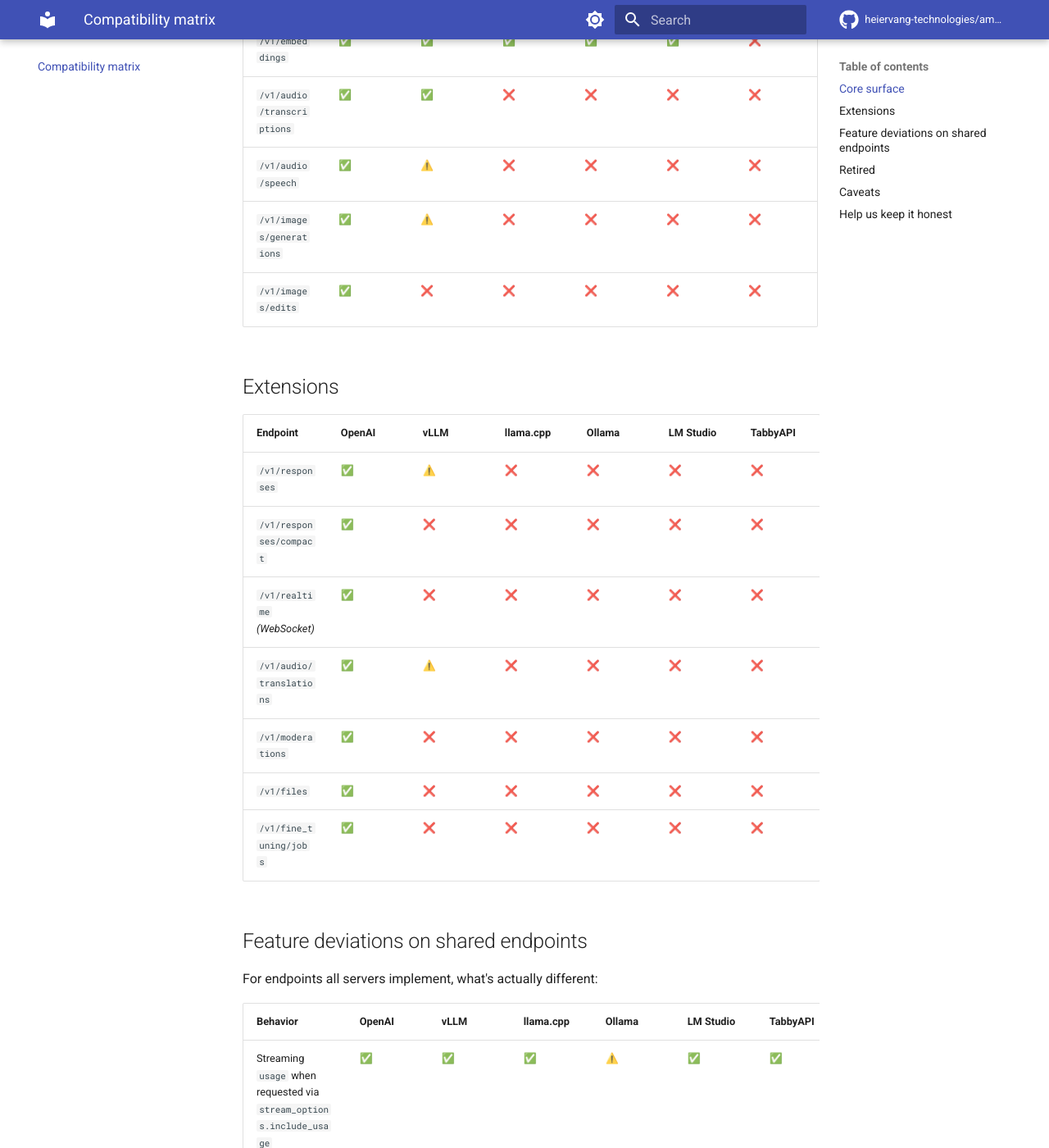
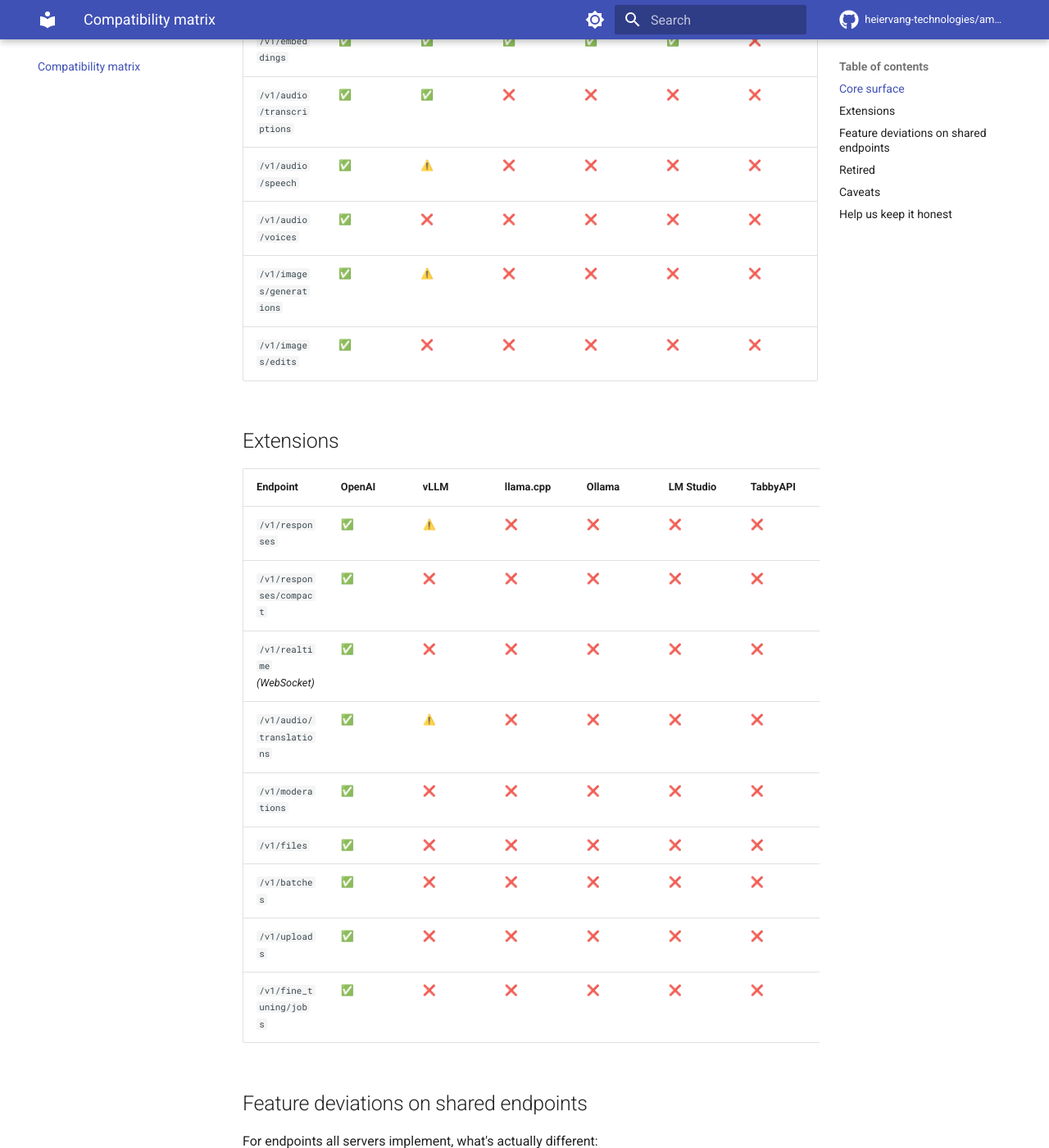
Before and after one commit to heiervang-technologies/am-i-openai-compatible, an MkDocs documentation site: the page built from docs/compatibility-matrix.md, in a window 1280 px wide and 1400 px high, scrolled down 821 px. Shown: the whole window at 82% size. Built offline with MkDocs 1.6.1 and Material for MkDocs 9.7.7, drawn with Linux system fonts in a browser that asks for light colours; comment, search, counter and statistics services are not loaded.

Commit message:
docs(matrix): add /v1/audio/voices + /v1/batches + /v1/uploads rows (#86)

```diff
--- a/docs/compatibility-matrix.md
+++ b/docs/compatibility-matrix.md
@@ -17,6 +17,7 @@
 | `/v1/embeddings`                        | ✅     | ✅   | ✅        | ✅     | ✅        | ❌       |
 | `/v1/audio/transcriptions`              | ✅     | ✅   | ❌        | ❌     | ❌        | ❌       |
 | `/v1/audio/speech`                      | ✅     | ⚠️   | ❌        | ❌     | ❌        | ❌       |
+| `/v1/audio/voices`                      | ✅     | ❌   | ❌        | ❌     | ❌        | ❌       |
 | `/v1/images/generations`                | ✅     | ⚠️   | ❌        | ❌     | ❌        | ❌       |
 | `/v1/images/edits`                      | ✅     | ❌   | ❌        | ❌     | ❌        | ❌       |
 
@@ -30,6 +31,8 @@
 | `/v1/audio/translations`                | ✅     | ⚠️   | ❌        | ❌     | ❌        | ❌       |
 | `/v1/moderations`                       | ✅     | ❌   | ❌        | ❌     | ❌        | ❌       |
 | `/v1/files`                             | ✅     | ❌   | ❌        | ❌     | ❌        | ❌       |
+| `/v1/batches`                           | ✅     | ❌   | ❌        | ❌     | ❌        | ❌       |
+| `/v1/uploads`                           | ✅     | ❌   | ❌        | ❌     | ❌        | ❌       |
 | `/v1/fine_tuning/jobs`                  | ✅     | ❌   | ❌        | ❌     | ❌        | ❌       |
 
 ## Feature deviations on shared endpoints
```
